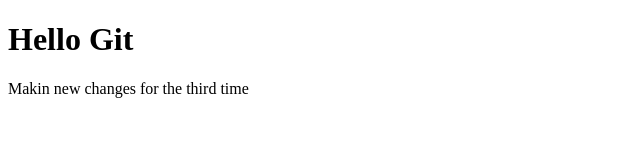
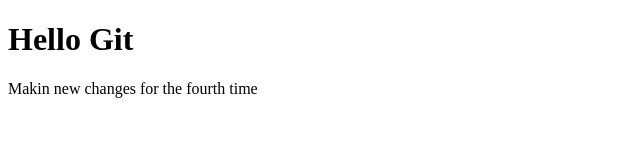
Before and after one commit to outofcontrolmike/explodingsnes18, a plain HTML site: page index.html in a window 1280 px wide. Shown: the full height of the page, 0-640 px from the left. Drawn offline with Linux system fonts and the light colour scheme.

Commit message:
changes made

```diff
--- a/index.html
+++ b/index.html
@@ -4,6 +4,6 @@
     </head>
     <body>
         <h1>Hello Git</h1>
-        <p>Makin new changes for the third time</p>
+        <p>Makin new changes for the fourth time</p>
     </body>
 </html>
```
